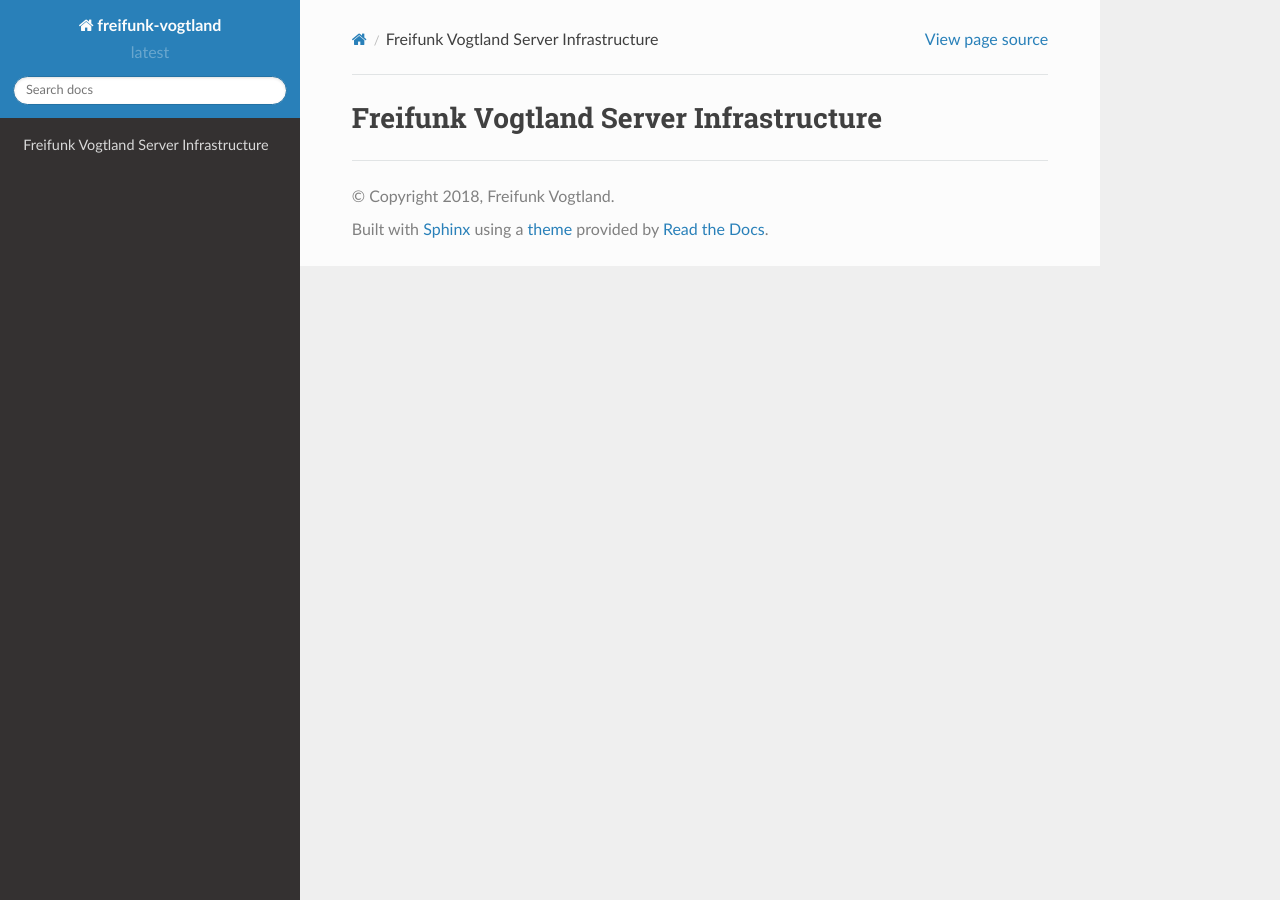
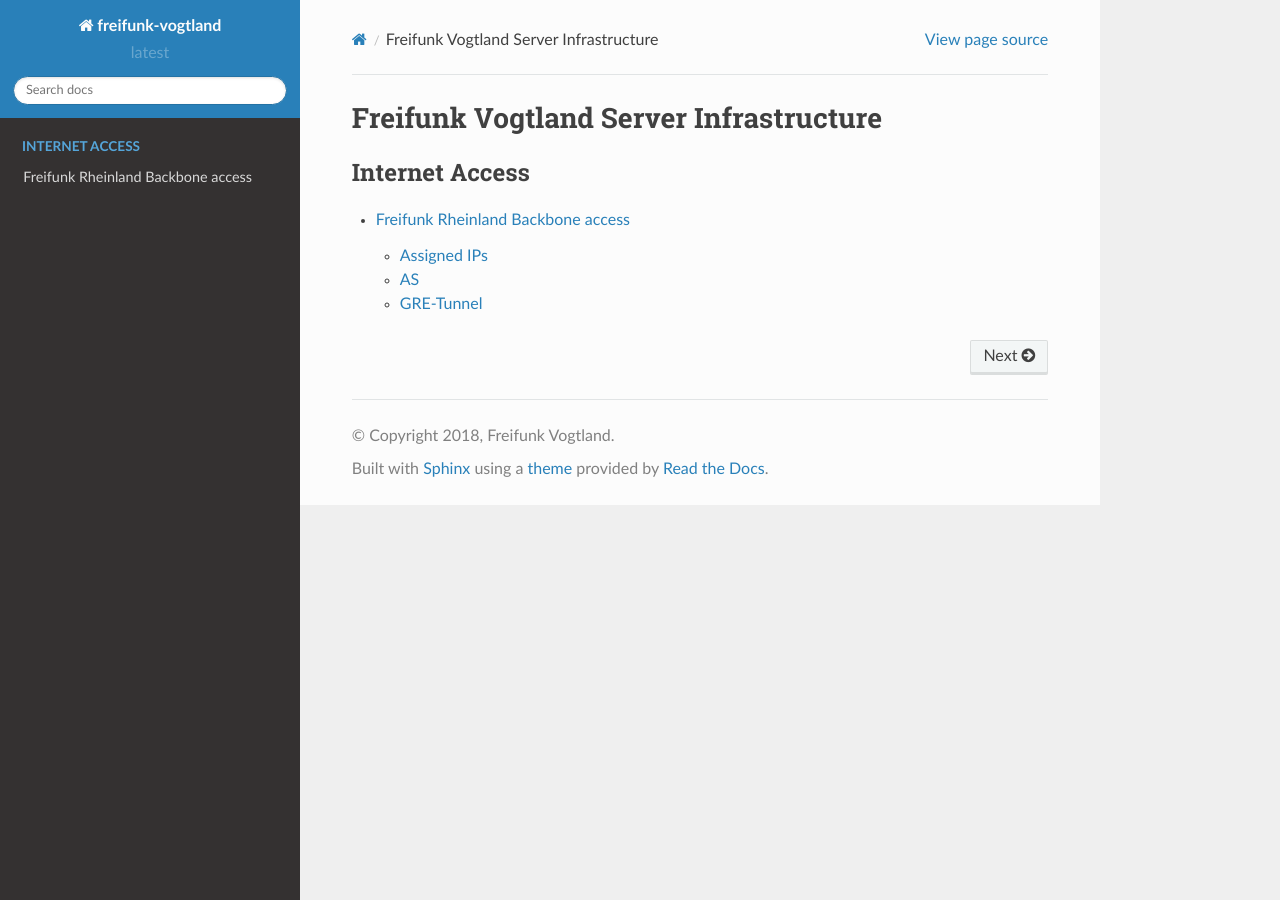
Before and after one commit to FreifunkVogtland/ansible-config, a Sphinx documentation site: the page built from docs/index.rst, in a window 1280 px wide. Built offline with Sphinx 7.4.7 and the Read the Docs theme 2.0.0, drawn with Linux system fonts in a browser that asks for light colours; some of the changed lines change nothing that is shown.

Commit message:
Add documentation of FFRL backbone access

```diff
--- a/docs/index.rst
+++ b/docs/index.rst
@@ -3,3 +3,9 @@
 =======================================
 Freifunk Vogtland Server Infrastructure
 =======================================
+
+.. toctree::
+   :caption: Internet Access
+   :maxdepth: 2
+
+   internetaccess/ffrl_backbone
--- /dev/null
+++ b/docs/internetaccess/ffrl_backbone.rst
@@ -0,0 +1,78 @@
+==================================
+Freifunk Rheinland Backbone access
+==================================
+
+Assigned IPs
+============
+
+FFV-IPv4 1
+  185.66.195.42/31
+FFV-IPv4 2
+  185.66.194.70/31 (185.66.194.71 still unused)
+FFV-IPv6
+  2a03:2260:200f::/48
+
+
+AS
+==
+
+* FFV: 64857
+* FFRL: 201701
+
+GRE-Tunnel
+==========
+
+* Local  IP on vogtl-\*
+* Remote IP on bb-\*
+
++--------------------------------------------+-----------------------------+----------------------------+----------------------------+
+| FFRL-Server                                | vogtl-ffv01 (194.25.105.16) | vogtl-ffv03 (46.4.245.141) | vogtl-ffv04 (88.99.151.81) |
++==============================+=============+=============================+============================+============================+
+| bb-a.ak.ber (185.66.195.0)   | Local IPv4  | 100.64.7.229/31             | 100.64.7.241/31            | 100.64.9.31/31             |
+|                              +-------------+-----------------------------+----------------------------+----------------------------+
+|                              | Remote IPv4 | 100.64.7.228/31             | 100.64.7.240/31            | 100.64.9.30/31             |
+|                              +-------------+-----------------------------+----------------------------+----------------------------+
+|                              | Local IPv6  | 2a03:2260:0:414::2/64       | 2a03:2260:0:41a::2/64      | 2a03:2260:0:4a4::2/64      |
+|                              +-------------+-----------------------------+----------------------------+----------------------------+
+|                              | Remote IPv6 | 2a03:2260:0:414::1/64       | 2a03:2260:0:41a::1/64      | 2a03:2260:0:4a4::1/64      |
++------------------------------+-------------+-----------------------------+----------------------------+----------------------------+
+| bb-a.fra2.fra (185.66.194.0) | Local IPv4  | 100.64.7.231/31             | 100.64.7.243/31            | 100.64.9.33/31             |
+|                              +-------------+-----------------------------+----------------------------+----------------------------+
+|                              | Remote IPv4 | 100.64.7.230/31             | 100.64.7.242/31            | 100.64.9.32/31             |
+|                              +-------------+-----------------------------+----------------------------+----------------------------+
+|                              | Local IPv6  | 2a03:2260:0:415::2/64       | 2a03:2260:0:41b::2/64      | 2a03:2260:0:4a5::2/64      |
+|                              +-------------+-----------------------------+----------------------------+----------------------------+
+|                              | Remote IPv6 | 2a03:2260:0:415::1/64       | 2a03:2260:0:41b::1/64      | 2a03:2260:0:4a5::1/64      |
++------------------------------+-------------+-----------------------------+----------------------------+----------------------------+
+| bb-a.ix.dus (185.66.193.0)   | Local IPv4  | 100.64.7.233/31             | 100.64.7.245/31            | 100.64.9.35/31             |
+|                              +-------------+-----------------------------+----------------------------+----------------------------+
+|                              | Remote IPv4 | 100.64.7.232/31             | 100.64.7.244/31            | 100.64.9.34/31             |
+|                              +-------------+-----------------------------+----------------------------+----------------------------+
+|                              | Local IPv6  | 2a03:2260:0:416::2/64       | 2a03:2260:0:41c::2/64      | 2a03:2260:0:4a6::2/64      |
+|                              +-------------+-----------------------------+----------------------------+----------------------------+
+|                              | Remote IPv6 | 2a03:2260:0:416::1/64       | 2a03:2260:0:41c::1/64      | 2a03:2260:0:4a6::1/64      |
++------------------------------+-------------+-----------------------------+----------------------------+----------------------------+
+| bb-b.ak.ber (185.66.195.1)   | Local IPv4  | 100.64.7.235/31             | 100.64.7.247/31            | 100.64.9.37/31             |
+|                              +-------------+-----------------------------+----------------------------+----------------------------+
+|                              | Remote IPv4 | 100.64.7.234/31             | 100.64.7.246/31            | 100.64.9.36/31             |
+|                              +-------------+-----------------------------+----------------------------+----------------------------+
+|                              | Local IPv6  | 2a03:2260:0:417::2/64       | 2a03:2260:0:41d::2/64      | 2a03:2260:0:4a7::2/64      |
+|                              +-------------+-----------------------------+----------------------------+----------------------------+
+|                              | Remote IPv6 | 2a03:2260:0:417::1/64       | 2a03:2260:0:41d::1/64      | 2a03:2260:0:4a7::1/64      |
++------------------------------+-------------+-----------------------------+----------------------------+----------------------------+
+| bb-b.fra2.fra (185.66.194.1) | Local IPv4  | 100.64.7.237/31             | 100.64.7.249/31            | 100.64.9.39/31             |
+|                              +-------------+-----------------------------+----------------------------+----------------------------+
+|                              | Remote IPv4 | 100.64.7.236/31             | 100.64.7.248/31            | 100.64.9.38/31             |
+|                              +-------------+-----------------------------+----------------------------+----------------------------+
+|                              | Local IPv6  | 2a03:2260:0:418::2/64       | 2a03:2260:0:41e::2/64      | 2a03:2260:0:4a8::2/64      |
+|                              +-------------+-----------------------------+----------------------------+----------------------------+
+|                              | Remote IPv6 | 2a03:2260:0:418::1/64       | 2a03:2260:0:41e::1/64      | 2a03:2260:0:4a8::1/64      |
++------------------------------+-------------+-----------------------------+----------------------------+----------------------------+
+| bb-b.ix.dus (185.66.193.1)   | Local IPv4  | 100.64.7.239/31             | 100.64.7.251/31            | 100.64.9.41/31             |
+|                              +-------------+-----------------------------+----------------------------+----------------------------+
+|                              | Remote IPv4 | 100.64.7.238/31             | 100.64.7.250/31            | 100.64.9.40/31             |
+|                              +-------------+-----------------------------+----------------------------+----------------------------+
+|                              | Local IPv6  | 2a03:2260:0:419::2/64       | 2a03:2260:0:41f::2/64      | 2a03:2260:0:4a9::2/64      |
+|                              +-------------+-----------------------------+----------------------------+----------------------------+
+|                              | Remote IPv6 | 2a03:2260:0:419::1/64       | 2a03:2260:0:41f::1/64      | 2a03:2260:0:4a9::1/64      |
++------------------------------+-------------+-----------------------------+----------------------------+----------------------------+
```
